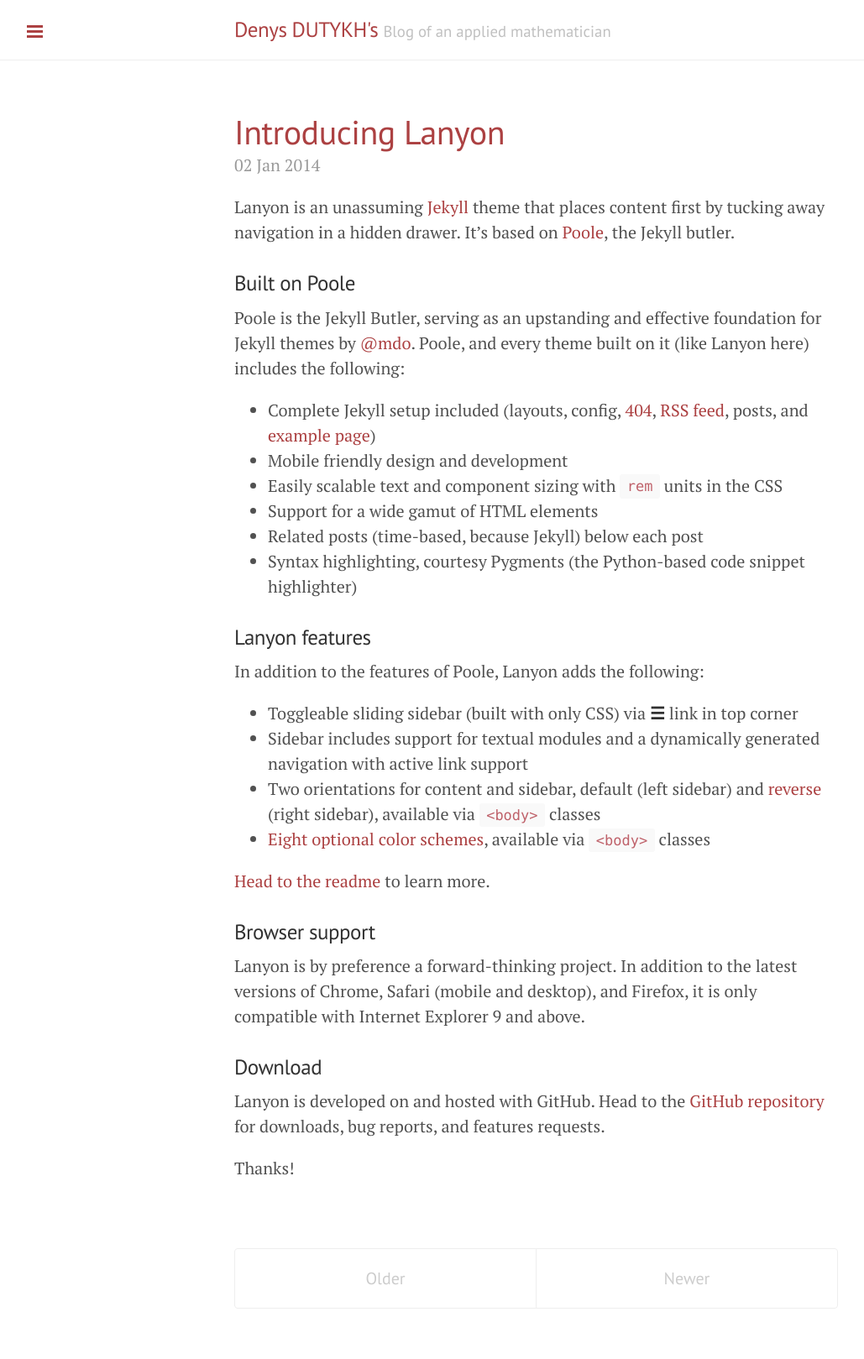
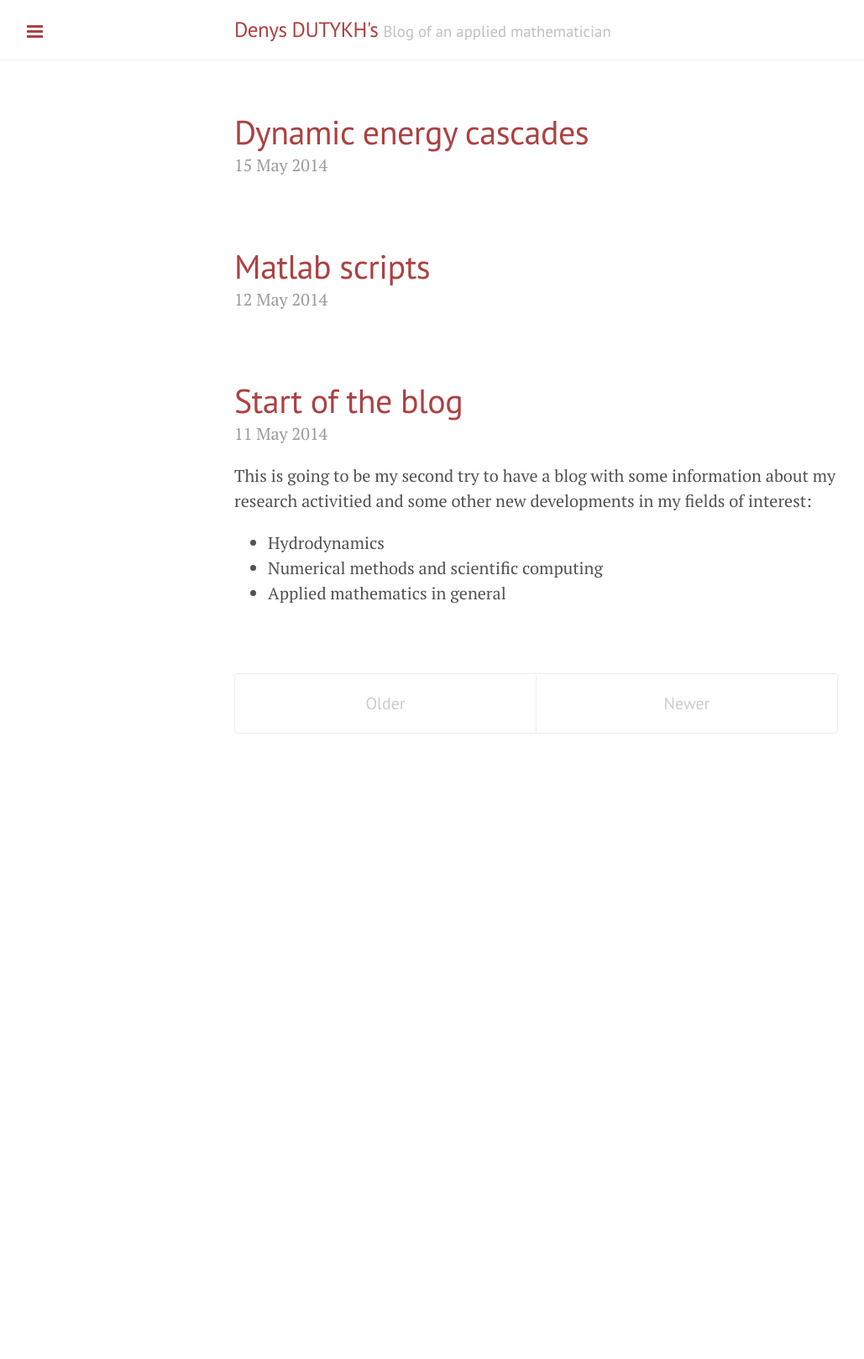
Before and after one commit to dutykh/dutykh.github.io, a Jekyll site: the page built from index.html, in a window 1280 px wide. Shown: the whole page at 84% size, without its empty margins (1-1030 px from the left). Built offline with Jekyll 4.4.1, drawn with Linux system fonts in a browser that asks for light colours; Markdown is read by kramdown in place of the engine named in the settings; the list of posts is cut into pages by our own code; after the commit the page ends 934 px from its top, so only the background shows below that.

Commit message:
New posts

```diff
--- a/_posts/2014-01-02-introducing-lanyon.md
+++ /dev/null
@@ -1,38 +0,0 @@
----
-layout: post
-title: Introducing Lanyon
----
-
-Lanyon is an unassuming [Jekyll](http://jekyllrb.com) theme that places content first by tucking away navigation in a hidden drawer. It's based on [Poole](http://getpoole.com), the Jekyll butler.
-
-### Built on Poole
-
-Poole is the Jekyll Butler, serving as an upstanding and effective foundation for Jekyll themes by [@mdo](https://twitter.com/mdo). Poole, and every theme built on it (like Lanyon here) includes the following:
-
-* Complete Jekyll setup included (layouts, config, [404](/404), [RSS feed](/atom.xml), posts, and [example page](/about))
-* Mobile friendly design and development
-* Easily scalable text and component sizing with `rem` units in the CSS
-* Support for a wide gamut of HTML elements
-* Related posts (time-based, because Jekyll) below each post
-* Syntax highlighting, courtesy Pygments (the Python-based code snippet highlighter)
-
-### Lanyon features
-
-In addition to the features of Poole, Lanyon adds the following:
-
-* Toggleable sliding sidebar (built with only CSS) via **☰** link in top corner
-* Sidebar includes support for textual modules and a dynamically generated navigation with active link support
-* Two orientations for content and sidebar, default (left sidebar) and [reverse](https://github.com/poole/lanyon#reverse-layout) (right sidebar), available via `<body>` classes
-* [Eight optional color schemes](https://github.com/poole/lanyon#themes), available via `<body>` classes
-
-[Head to the readme](https://github.com/poole/lanyon#readme) to learn more.
-
-### Browser support
-
-Lanyon is by preference a forward-thinking project. In addition to the latest versions of Chrome, Safari (mobile and desktop), and Firefox, it is only compatible with Internet Explorer 9 and above.
-
-### Download
-
-Lanyon is developed on and hosted with GitHub. Head to the <a href="https://github.com/poole/lanyon">GitHub repository</a> for downloads, bug reports, and features requests.
-
-Thanks!
--- /dev/null
+++ b/_posts/2014-05-11-try2.md
@@ -0,0 +1,10 @@
+---
+layout: post
+title: Start of the blog
+---
+
+This is going to be my second try to have a blog with some information about my research activitied and some other new developments in my fields of interest:
+
+* Hydrodynamics
+* Numerical methods and scientific computing
+* Applied mathematics in general
--- /dev/null
+++ b/_posts/2014-05-12-github-scripts.md
@@ -0,0 +1,4 @@
+---
+layout: post
+title: Matlab scripts
+---
--- /dev/null
+++ b/_posts/2014-05-15-D-cascade.md
@@ -0,0 +1,4 @@
+---
+layout: post
+title: Dynamic energy cascades
+---
```
Also changed, not shown: about.md (+2 -2 lines).
